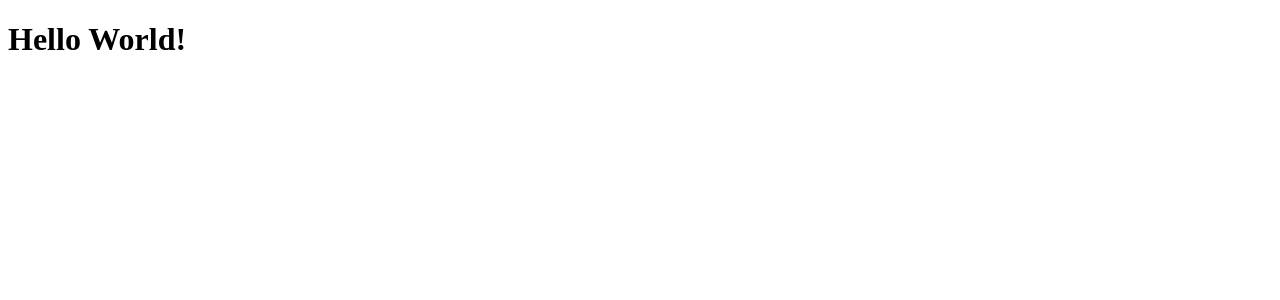
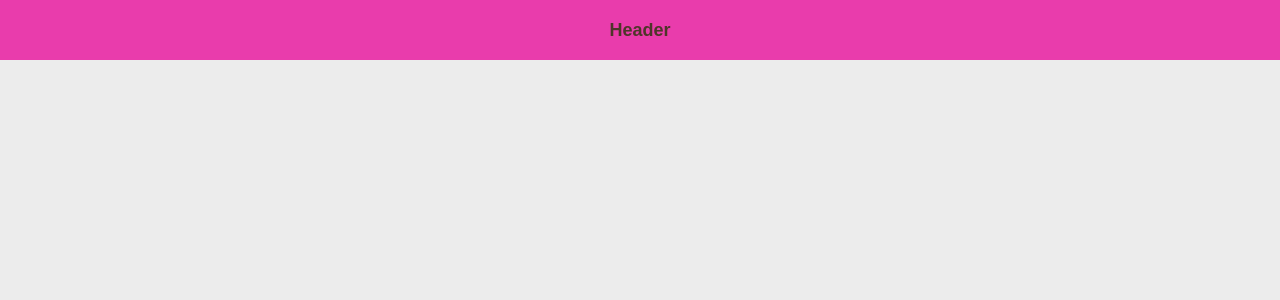
Before and after one commit to woliveira82/amu-front, a React (Create React App) app: page / in a window 1280 px wide. Shown: the top 300 px of the page. Built offline with nearby package versions, Linux system fonts and the light colour scheme; the HTML template or start-up script is replaced by a standard one.

Commit message:
Added header

```diff
--- a/src/App.js
+++ b/src/App.js
@@ -1,13 +1,13 @@
-import React, { Component } from 'react'
+import React from 'react'
 
-class App extends Component {
-    render() {
-        return (
-            <div className="App">
-                <h1>Hello World!</h1>
-            </div>
-        )
-    }
-}
+import "./styles.css"
+
+import Header from "./components/Header"
+
+const App = () => (
+    <div className="App">
+        <Header />
+    </div>
+);
 
 export default App;
--- /dev/null
+++ b/src/components/Header/index.js
@@ -0,0 +1,9 @@
+import React from 'react';
+
+import './styles.css';
+
+const Header = () => (
+    <header id="main-header">Header</header>
+);
+
+export default Header;
--- /dev/null
+++ b/src/components/Header/styles.css
@@ -0,0 +1,11 @@
+header#main-header {
+    width: 100%;
+    height: 60px;
+    background: #e93cac;
+    font-size: 18px;
+    font-weight: bold;
+    display: flex;
+    justify-content: center;
+    align-items: center;
+    color: #4e3629;
+}
--- /dev/null
+++ b/src/styles.css
@@ -0,0 +1,12 @@
+* {
+    margin: 0;
+    padding: 0;
+    outline: 0;
+    box-sizing: border-box;
+}
+
+body {
+    font-family: Arial, Helvetica, sans-serif;
+    background: #ececec;
+    color: #202020;
+}
```
Also changed, not shown: 1 other file (tests, documents, lock files or other folders).
